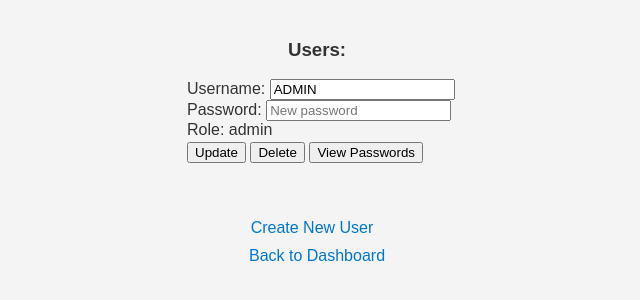
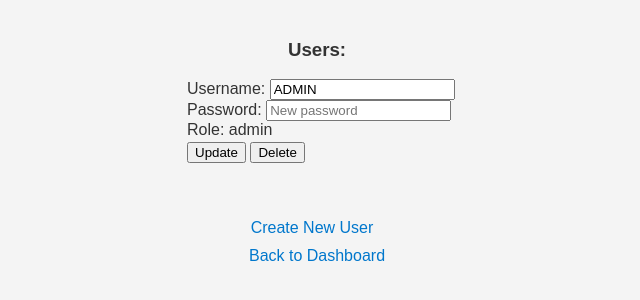
Before and after one commit to slkirby22/CAPSTONE-Password-Manager, a Flask app: page /view_users in a window 1280 px wide. Shown: the top 300 px of the page, without its empty margins (323-963 px from the left). Run offline with Flask 3, Linux system fonts and the light colour scheme; the visitor is signed in with stand-in values (Sample User, id 1); data comes from the database, SQL or seed files in the repository; parts of the project's set-up code (start-up, migrations or seed data) failed here and were passed over.

Commit message:
Removing "View User Passwords"
Removed functionality to view other user's passwords.

```diff
--- a/app.py
+++ b/app.py
@@ -1,7 +1,7 @@
 from flask import Flask, render_template, request, redirect, url_for, session
 from flask_sqlalchemy import SQLAlchemy
 from sqlalchemy import text
-from functions import index, login, dashboard, logout, create_user, view_users, update_user, delete_user, list_user_passwords, add_password, update_password, delete_password
+from functions import index, login, dashboard, logout, create_user, view_users, update_user, delete_user, add_password, update_password, delete_password
 from models import db, User, Password
 import os
 from cryptography.fernet import Fernet
@@ -63,10 +63,6 @@ def update_user_route(user_id):
 def delete_user_route(user_id):
     return delete_user(user_id)
 
-@app.route('/list_user_passwords/<user_id>', methods=['GET'])
-def list_user_passwords_route(user_id):
-    return list_user_passwords(user_id)
-
 @app.route('/add_password', methods=['POST'])
 def add_password_route():
     return add_password()
--- a/functions.py
+++ b/functions.py
@@ -208,31 +208,6 @@ def delete_user(user_id):
     return redirect(url_for('view_users_route', error="User not found."))
 
 
-def list_user_passwords(user_id):
-    if 'user_id' not in session:
-        return redirect(url_for('index_route'))
-
-    key = current_app.config['ENCRYPTION_KEY']
-    cipher_suite = Fernet(key)
-
-    current_user = User.query.filter_by(id=session['user_id']).first()
-    current_user_role = current_user.role
-
-    if current_user_role not in ['admin', 'manager']:
-        log_event(f"User {current_user.username} attempted to view passwords.", "UNAUTHORIZED_ACTION", current_user.id)
-        return redirect(url_for('dashboard_route', error="You are not authorized to view passwords."))
-
-    user = User.query.filter_by(id=user_id).first()
-    user_passwords = Password.query.filter_by(user_id=user_id).all()
-
-    for password_entry in user_passwords:
-        password_entry.password = cipher_suite.decrypt(password_entry.password).decode()
-
-    log_event(f"User {current_user.username} viewed passwords for user {user.username}.", "PASSWORD_VIEW", current_user.id)
-
-    return render_template('list_user_passwords.html', user=user.username, user_passwords=user_passwords)
-
-
 def add_password():
     if 'user_id' not in session:
         return redirect(url_for('index_route'))
--- a/templates/view_users.html
+++ b/templates/view_users.html
@@ -41,12 +41,6 @@
                                         <button type="submit">Delete</button>
                                     </form>
                                 {% endif %}
-                                {% if session.username != user.username %}
-                                    <form action="{{ url_for('list_user_passwords_route', user_id=user.id) }}" method="get">
-                                        <input type="hidden" name="user_id" value="{{ user.id }}">
-                                        <button type="submit">View Passwords</button>
-                                    </form>
-                                {% endif %}
                             </li>
                             <br><br>
                         {% endif %}
```
Also changed, not shown: templates/list_user_passwords.html (deleted, +0 -43 lines).
